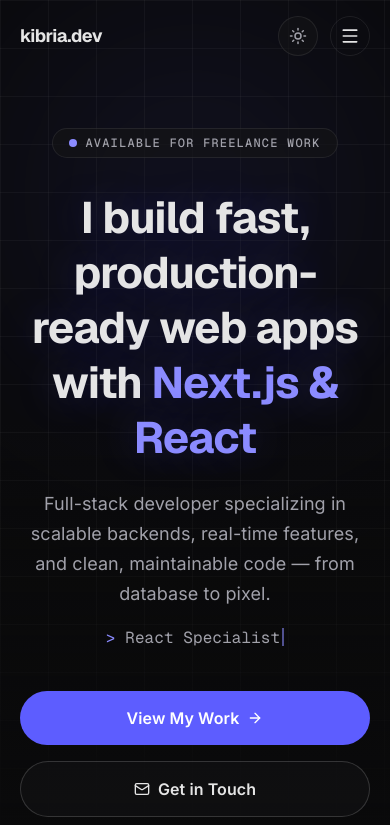
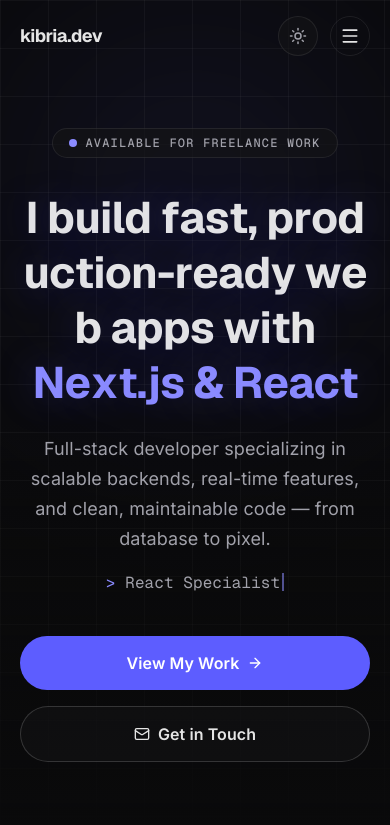
Before and after one commit to kibriahq/portfolio, a Next.js app: page / in a window 390 px wide. Shown: the top 825 px of the page. Built offline with nearby package versions, Linux system fonts and the light colour scheme.

Commit message:
feat: add animation on hero heading

```diff
--- a/components/Hero.tsx
+++ b/components/Hero.tsx
@@ -1,8 +1,11 @@
 "use client";
 
-import { useEffect, useState } from "react";
+import { useEffect, useRef, useState } from "react";
 import { ArrowRight, Mail } from "lucide-react";
 import { HERO_ROLES } from "@/lib/data";
+import { gsap } from "gsap";
+import { SplitText } from "gsap/SplitText";
+gsap.registerPlugin(SplitText);
 
 /** Lightweight typewriter that cycles through HERO_ROLES. */
 function useTypingRoles(roles: string[]) {
@@ -43,8 +46,36 @@
   return text;
 }
 
+function useTextAnimation() {
+  const headlineRef = useRef<HTMLHeadingElement>(null);
+  const subheadlineRef = useRef<HTMLParagraphElement>(null);
+
+  useEffect(() => {
+    const headline = headlineRef.current;
+
+    if (!headline) return;
+
+    const split = SplitText.create(headline, { type: "chars" });
+
+    gsap.from(split.chars, {
+      y: 50, opacity: 0,
+      stagger: 0.03, duration: 0.6,
+      ease: "back.out(1.7)"
+    });
+
+    gsap.from(subheadlineRef.current, {
+      skewX: 30, x: -100, opacity: 0,
+      duration: 1, ease: "power3.out",
+      delay: 1
+    });
+  }, [])
+
+  return { headlineRef, subheadlineRef };
+}
+
 export default function Hero() {
   const typed = useTypingRoles(HERO_ROLES);
+  const { headlineRef, subheadlineRef } = useTextAnimation();
 
   return (
     <section
@@ -63,14 +94,14 @@
       </div>
 
       {/* Headline */}
-      <h1 className="font-display text-headline-lg font-bold leading-tight text-foreground md:text-display text-glow">
+      <h1 ref={headlineRef} className="font-display text-headline-lg font-bold leading-tight text-foreground md:text-display text-glow">
         I build fast, production-ready
         <br className="hidden sm:block" /> web apps with{" "}
         <span className="text-primary">Next.js &amp; React</span>
       </h1>
 
       {/* Subheadline */}
-      <p className="mx-auto mt-6 max-w-2xl font-sans text-body-lg text-muted">
+      <p ref={subheadlineRef} className="mx-auto mt-6 max-w-2xl font-sans text-body-lg text-muted">
         Full-stack developer specializing in scalable backends, real-time
         features, and clean, maintainable code — from database to pixel.
       </p>
```
